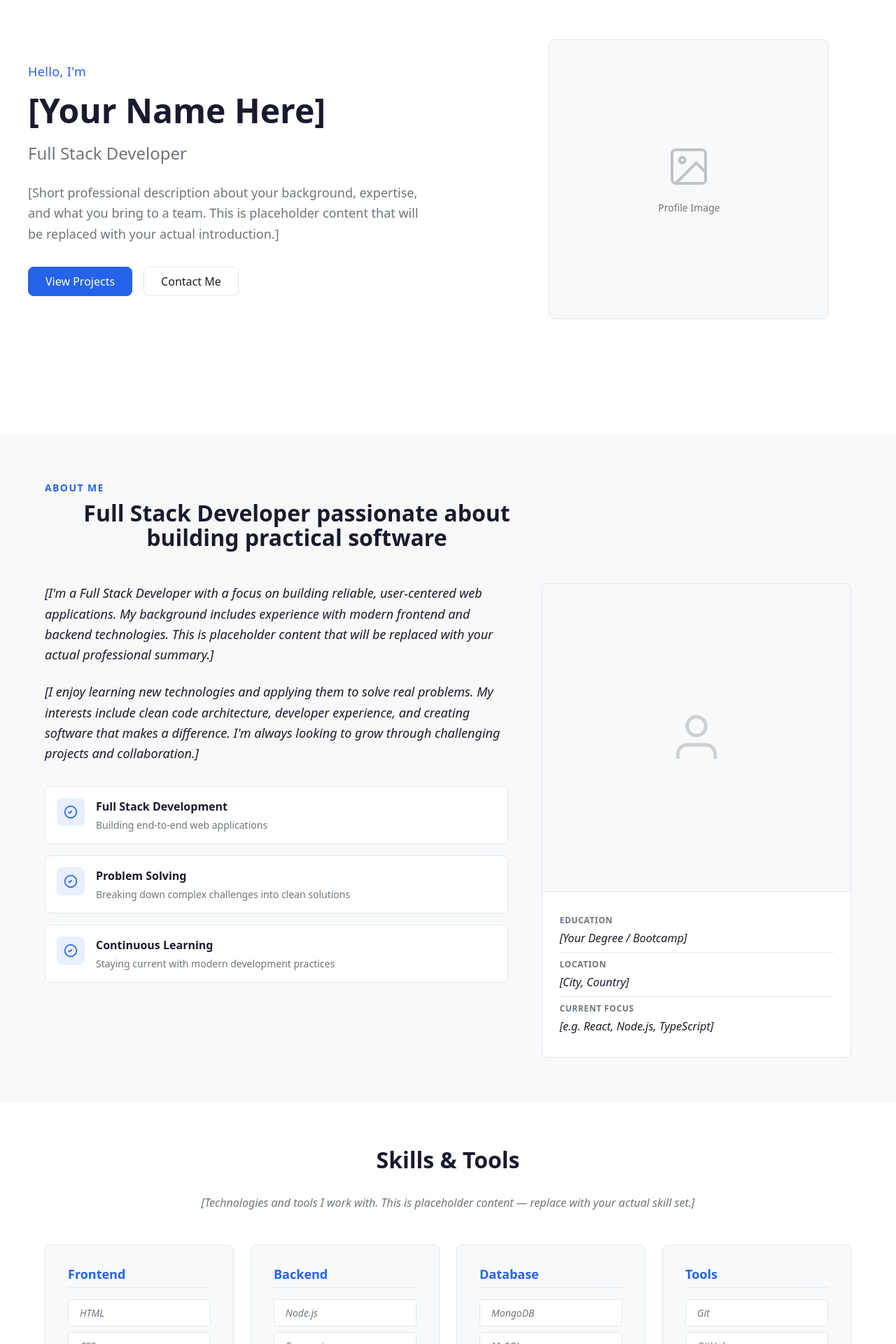
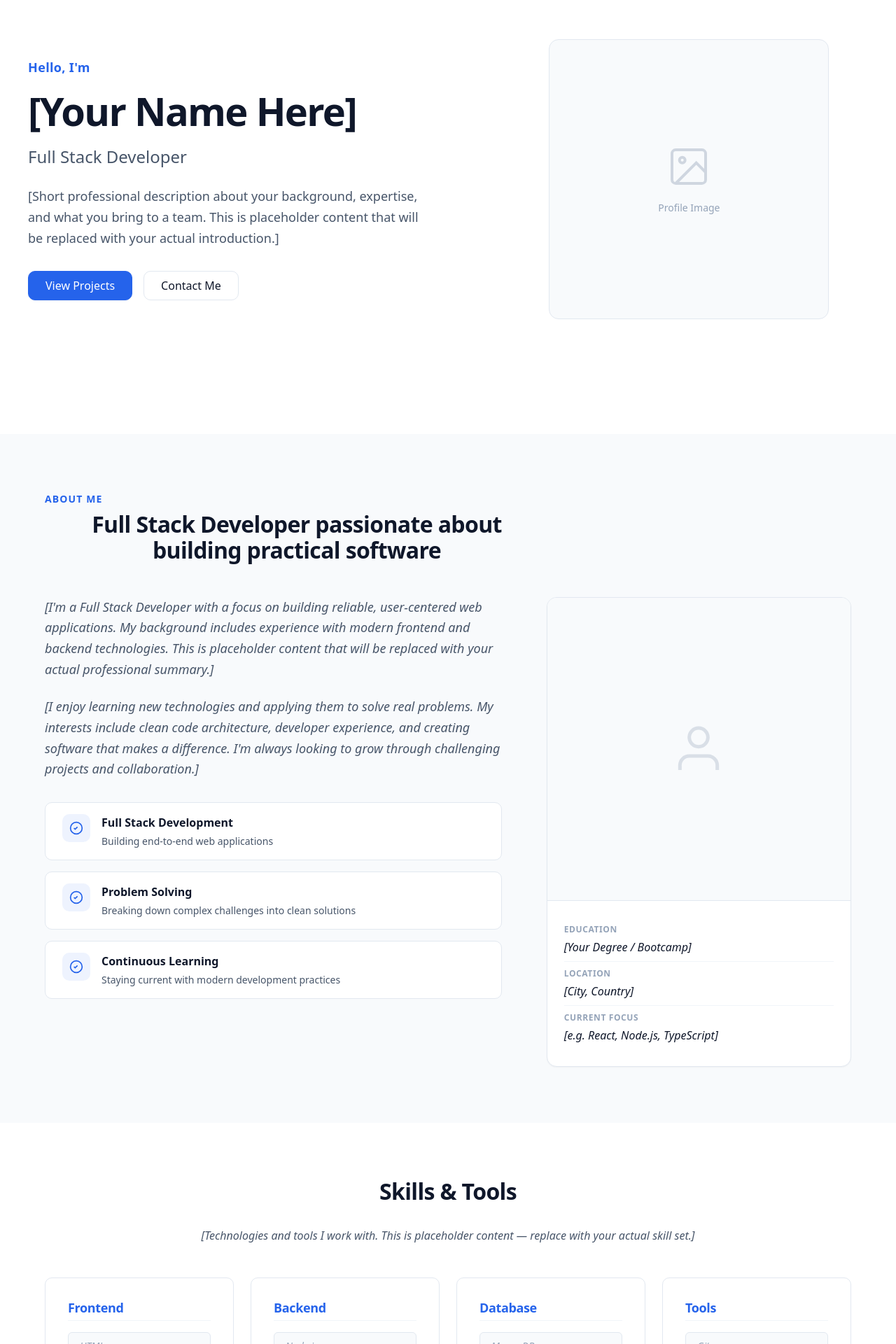
Before and after one commit to deepak251817-collab/full-stack-developer-portfolio, a React (Vite) app: page / in a window 1280 px wide. Shown: the part 180-2100 px from the top of the page at 70% size. Built offline with nearby package versions, Linux system fonts and the light colour scheme.

Commit message:
feat: initialize global CSS variables and scaffold portfolio component structure

```diff
--- a/src/components/About.jsx
+++ b/src/components/About.jsx
@@ -12,7 +12,7 @@ function About() {
   ]
 
   return (
-    <section id="about" className="about" aria-labelledby="about-heading">
+    <section id="about" className="about fade-in" aria-labelledby="about-heading">
       <div className="section-container">
         <div className="about-header">
           <p className="section-label">About Me</p>
--- a/src/components/Contact.jsx
+++ b/src/components/Contact.jsx
@@ -105,7 +105,7 @@ function Contact() {
 
   if (isSuccess) {
     return (
-      <section id="contact" className="contact" aria-labelledby="contact-heading">
+<section id="contact" className="contact fade-in" aria-labelledby="contact-heading">
         <div className="section-container">
           <div className="contact-header">
             <p className="section-label">Contact</p>
--- a/src/components/Projects.jsx
+++ b/src/components/Projects.jsx
@@ -100,7 +100,7 @@ function ProjectCard({ project }) {
 
 function Projects() {
   return (
-    <section id="projects" className="projects" aria-labelledby="projects-heading">
+    <section id="projects" className="projects fade-in" aria-labelledby="projects-heading">
       <div className="section-container">
         <div className="projects-header">
           <p className="section-label">Projects</p>
--- a/src/components/Skills.jsx
+++ b/src/components/Skills.jsx
@@ -19,7 +19,7 @@ function Skills() {
   ]
 
   return (
-    <section id="skills" className="skills" aria-labelledby="skills-heading">
+    <section id="skills" className="skills fade-in" aria-labelledby="skills-heading">
       <div className="section-container">
         <div className="skills-header">
           <h2 id="skills-heading" className="section-title">Skills & Tools</h2>
--- a/src/index.css
+++ b/src/index.css
@@ -1,14 +1,21 @@
 :root {
   --color-bg: #ffffff;
-  --color-bg-alt: #f8f9fa;
-  --color-text: #1a1a2e;
-  --color-text-muted: #6c757d;
+  --color-bg-alt: #f8fafc;
+  --color-surface: #ffffff;
+  --color-surface-alt: #f1f5f9;
+  --color-text: #0f172a;
+  --color-text-muted: #475569;
+  --color-text-light: #94a3b8;
   --color-primary: #2563eb;
   --color-primary-hover: #1d4ed8;
+  --color-primary-soft: rgba(37, 99, 235, 0.08);
   --color-secondary: #64748b;
   --color-secondary-hover: #475569;
   --color-border: #e2e8f0;
+  --color-border-light: #f1f5f9;
   --color-focus: #2563eb;
+  --color-error: #ef4444;
+  --color-success: #22c55e;
 
   --font-sans: system-ui, -apple-system, BlinkMacSystemFont, 'Segoe UI', Roboto, sans-serif;
   --font-mono: ui-monospace, SFMono-Regular, 'SF Mono', Menlo, Consolas, monospace;
@@ -20,16 +27,18 @@
   --spacing-xl: 2rem;
   --spacing-2xl: 3rem;
   --spacing-3xl: 4rem;
+  --spacing-4xl: 5rem;
 
   --container-max: 1200px;
   --container-padding: 1.5rem;
 
-  --border-radius: 8px;
-  --border-radius-sm: 4px;
+  --border-radius: 10px;
+  --border-radius-sm: 6px;
+  --border-radius-lg: 14px;
 
-  --shadow-sm: 0 1px 2px rgba(0, 0, 0, 0.05);
-  --shadow-md: 0 4px 6px -1px rgba(0, 0, 0, 0.1), 0 2px 4px -2px rgba(0, 0, 0, 0.1);
-  --shadow-lg: 0 10px 15px -3px rgba(0, 0, 0, 0.1), 0 4px 6px -4px rgba(0, 0, 0, 0.1);
+  --shadow-sm: 0 1px 2px rgba(0, 0, 0, 0.04);
+  --shadow-md: 0 4px 6px -1px rgba(0, 0, 0, 0.06), 0 2px 4px -2px rgba(0, 0, 0, 0.04);
+  --shadow-lg: 0 10px 15px -3px rgba(0, 0, 0, 0.08), 0 4px 6px -4px rgba(0, 0, 0, 0.04);
 
   --transition-fast: 150ms ease;
   --transition-normal: 250ms ease;
@@ -41,12 +50,12 @@
   --font-size-xl: 1.25rem;
   --font-size-2xl: 1.5rem;
   --font-size-3xl: 2rem;
-  --font-size-4xl: 2.5rem;
-  --font-size-5xl: 3rem;
+  --font-size-4xl: 2.75rem;
+  --font-size-5xl: 3.5rem;
 
-  --line-height-tight: 1.1;
+  --line-height-tight: 1.15;
   --line-height-normal: 1.5;
-  --line-height-relaxed: 1.625;
+  --line-height-relaxed: 1.65;
 
   --navbar-height: 72px;
   --navbar-height-mobile: 64px;
@@ -56,13 +65,18 @@
   :root {
     --color-bg: #0f172a;
     --color-bg-alt: #1e293b;
+    --color-surface: #1e293b;
+    --color-surface-alt: #273449;
     --color-text: #f1f5f9;
-    --color-text-muted: #94a3b8;
+    --color-text-muted: #cbd5e1;
+    --color-text-light: #94a3b8;
     --color-primary: #3b82f6;
     --color-primary-hover: #60a5fa;
+    --color-primary-soft: rgba(59, 130, 246, 0.12);
     --color-secondary: #94a3b8;
     --color-secondary-hover: #cbd5e1;
     --color-border: #334155;
+    --color-border-light: #1e293b;
     --color-focus: #3b82f6;
   }
 }
@@ -135,6 +149,7 @@ h1, h2, h3, h4, h5, h6 {
   font-weight: 600;
   line-height: var(--line-height-tight);
   color: var(--color-text);
+  letter-spacing: -0.02em;
 }
 
 h1 { font-size: var(--font-size-4xl); }
@@ -146,6 +161,7 @@ h6 { font-size: var(--font-size-base); }
 
 p {
   margin-bottom: var(--spacing-md);
+  color: var(--color-text-muted);
 }
 
 .section-container {
@@ -158,17 +174,20 @@ p {
 .section-title {
   margin-bottom: var(--spacing-xl);
   text-align: center;
+  font-size: var(--font-size-3xl);
+  font-weight: 700;
+  color: var(--color-text);
 }
 
 .placeholder-text {
-  color: var(--color-text-muted);
+  color: var(--color-text-light);
   font-style: italic;
 }
 
 .placeholder-note {
   margin-top: var(--spacing-xl);
   text-align: center;
-  color: var(--color-text-muted);
+  color: var(--color-text-light);
   font-size: var(--font-size-sm);
   font-style: italic;
 }
@@ -184,6 +203,7 @@ p {
   border-radius: var(--border-radius);
   transition: all var(--transition-fast);
   white-space: nowrap;
+  gap: var(--spacing-xs);
 }
 
 .btn:focus-visible {
@@ -195,12 +215,18 @@ p {
   background-color: var(--color-primary);
   color: #ffffff;
   border: 1px solid var(--color-primary);
+  box-shadow: var(--shadow-sm);
 }
 
 .btn-primary:hover {
   background-color: var(--color-primary-hover);
   border-color: var(--color-primary-hover);
-  color: #ffffff;
+  transform: translateY(-1px);
+  box-shadow: var(--shadow-md);
+}
+
+.btn-primary:active {
+  transform: translateY(0);
 }
 
 .btn-secondary {
@@ -212,6 +238,11 @@ p {
 .btn-secondary:hover {
   background-color: var(--color-bg-alt);
   border-color: var(--color-text-muted);
+  color: var(--color-text);
+}
+
+.btn-secondary:active {
+  transform: translateY(0);
 }
 
 .navbar {
@@ -227,10 +258,10 @@ p {
 }
 
 .navbar-scrolled {
-  background-color: rgba(var(--color-bg-rgb, 255, 255, 255), 0.95);
-  backdrop-filter: blur(8px);
+  background-color: rgba(var(--color-bg-rgb, 255, 255, 255), 0.92);
+  backdrop-filter: blur(12px);
   box-shadow: var(--shadow-sm);
-  border-bottom-color: var(--color-border);
+  border-bottom-color: var(--color-border-light);
 }
 
 @media (prefers-color-scheme: dark) {
@@ -238,7 +269,7 @@ p {
     --color-bg-rgb: 15, 23, 42;
   }
   .navbar-scrolled {
-    background-color: rgba(var(--color-bg-rgb), 0.95);
+    background-color: rgba(var(--color-bg-rgb), 0.92);
   }
 }
 
@@ -258,6 +289,12 @@ p {
   color: var(--color-text);
   text-decoration: none;
   flex-shrink: 0;
+  letter-spacing: -0.02em;
+  transition: color var(--transition-fast);
+}
+
+.navbar-brand:hover {
+  color: var(--color-primary);
 }
 
 .navbar-desktop {
@@ -280,12 +317,13 @@ p {
   border-radius: var(--border-radius-sm);
   transition: color var(--transition-fast), background-color var(--transition-fast);
   white-space: nowrap;
+  position: relative;
 }
 
 .navbar-link:hover,
 .navbar-link:focus-visible {
   color: var(--color-primary);
-  background-color: var(--color-primary-bg, rgba(37, 99, 235, 0.1));
+  background-color: var(--color-primary-soft);
 }
 
 .navbar-cta {
@@ -407,7 +445,7 @@ p {
   min-height: 100vh;
   display: flex;
   align-items: center;
-  padding: calc(var(--spacing-3xl) + var(--navbar-height)) var(--container-padding) var(--spacing-3xl);
+  padding: calc(var(--spacing-4xl) + var(--navbar-height)) var(--container-padding) var(--spacing-4xl);
 }
 
 .hero-container {
@@ -428,7 +466,7 @@ p {
 .hero-greeting {
   display: inline-block;
   font-size: var(--font-size-lg);
-  font-weight: 500;
+  font-weight: 600;
   color: var(--color-primary);
   margin-bottom: var(--spacing-md);
   letter-spacing: 0.02em;
@@ -439,6 +477,8 @@ p {
   font-weight: 700;
   margin-bottom: var(--spacing-md);
   line-height: var(--line-height-tight);
+  color: var(--color-text);
+  letter-spacing: -0.03em;
 }
 
 .hero-title {
@@ -473,13 +513,13 @@ p {
   margin: 0 auto;
   background-color: var(--color-bg-alt);
   border: 1px solid var(--color-border);
-  border-radius: var(--border-radius);
+  border-radius: var(--border-radius-lg);
   display: flex;
   flex-direction: column;
   align-items: center;
   justify-content: center;
   gap: var(--spacing-md);
-  color: var(--color-text-muted);
+  color: var(--color-text-light);
 }
 
 .hero-placeholder-icon {
@@ -539,12 +579,12 @@ p {
   font-weight: 600;
   color: var(--color-primary);
   text-transform: uppercase;
-  letter-spacing: 0.1em;
+  letter-spacing: 0.08em;
   margin-bottom: var(--spacing-sm);
 }
 
 .about {
-  padding: var(--spacing-3xl) 0;
+  padding: var(--spacing-4xl) 0;
   background-color: var(--color-bg-alt);
 }
 
@@ -557,7 +597,7 @@ p {
 .about-grid {
   display: grid;
   grid-template-columns: 1fr;
-  gap: var(--spacing-2xl);
+  gap: var(--spacing-3xl);
   align-items: start;
 }
 
@@ -568,7 +608,7 @@ p {
 .about-paragraph {
   font-size: var(--font-size-lg);
   line-height: var(--line-height-relaxed);
-  color: var(--color-text);
+  color: var(--color-text-muted);
   margin-bottom: var(--spacing-lg);
 }
 
@@ -580,13 +620,14 @@ p {
   display: flex;
   flex-direction: column;
   gap: var(--spacing-md);
+  margin-top: var(--spacing-xl);
 }
 
 .highlight-item {
   display: flex;
   align-items: flex-start;
   gap: var(--spacing-md);
-  padding: var(--spacing-md);
+  padding: var(--spacing-md) var(--spacing-lg);
   background-color: var(--color-bg);
   border: 1px solid var(--color-border);
   border-radius: var(--border-radius);
@@ -605,7 +646,7 @@ p {
   display: flex;
   align-items: center;
   justify-content: center;
-  background-color: var(--color-primary-bg, rgba(37, 99, 235, 0.1));
+  background-color: var(--color-primary-soft);
   border-radius: var(--border-radius);
   color: var(--color-primary);
 }
@@ -624,6 +665,7 @@ p {
 .highlight-text strong {
   font-size: var(--font-size-base);
   color: var(--color-text);
+  font-weight: 600;
 }
 
 .highlight-text span {
@@ -638,8 +680,9 @@ p {
 .profile-card {
   background-color: var(--color-bg);
   border: 1px solid var(--color-border);
-  border-radius: var(--border-radius);
+  border-radius: var(--border-radius-lg);
   overflow: hidden;
+  box-shadow: var(--shadow-sm);
 }
 
 .profile-placeholder {
@@ -655,7 +698,7 @@ p {
   width: 80px;
   height: 80px;
   opacity: 0.3;
-  color: var(--color-text-muted);
+  color: var(--color-text-light);
 }
 
 .profile-info {
@@ -667,7 +710,7 @@ p {
   flex-direction: column;
   gap: var(--spacing-xs);
   padding: var(--spacing-sm) 0;
-  border-bottom: 1px solid var(--color-border);
+  border-bottom: 1px solid var(--color-border-light);
 }
 
 .profile-info-item:last-child {
@@ -679,7 +722,7 @@ p {
   font-weight: 600;
   text-transform: uppercase;
   letter-spacing: 0.05em;
-  color: var(--color-text-muted);
+  color: var(--color-text-light);
 }
 
 .profile-info-value {
@@ -719,7 +762,8 @@ p {
 }
 
 .skills {
-  padding: var(--spacing-3xl) 0;
+  padding: var(--spacing-4xl) 0;
+  background-color: var(--color-bg);
 }
 
 .skills-header {
@@ -731,6 +775,7 @@ p {
 .skills-subtitle {
   margin-top: var(--spacing-md);
   font-size: var(--font-size-base);
+  color: var(--color-text-muted);
 }
 
 .skills-grid {
@@ -758,7 +803,7 @@ p {
 }
 
 .skill-category {
-  background-color: var(--color-bg-alt);
+  background-color: var(--color-surface);
   padding: var(--spacing-xl);
   border-radius: var(--border-radius);
   border: 1px solid var(--color-border);
@@ -776,7 +821,7 @@ p {
   margin-bottom: var(--spacing-md);
   color: var(--color-primary);
   padding-bottom: var(--spacing-sm);
-  border-bottom: 1px solid var(--color-border);
+  border-bottom: 1px solid var(--color-border-light);
 }
 
 .skill-list {
@@ -787,23 +832,24 @@ p {
 
 .skill-item {
   padding: var(--spacing-sm) var(--spacing-md);
-  background-color: var(--color-bg);
+  background-color: var(--color-bg-alt);
   border: 1px solid var(--color-border);
   border-radius: var(--border-radius-sm);
   font-size: var(--font-size-sm);
   color: var(--color-text);
   font-weight: 500;
-  transition: border-color var(--transition-fast), background-color var(--transition-fast);
+  transition: border-color var(--transition-fast), background-color var(--transition-fast), color var(--transition-fast);
 }
 
 .skill-item:hover {
   border-color: var(--color-primary);
-  background-color: var(--color-primary-bg, rgba(37, 99, 235, 0.05));
+  background-color: var(--color-primary-soft);
+  color: var(--color-primary);
 }
 
 .placeholder-skill {
   font-style: italic;
-  color: var(--color-text-muted);
+  color: var(--color-text-light);
 }
 
 @media (max-width: 768px) {
@@ -817,7 +863,7 @@ p {
 }
 
 .projects {
-  padding: var(--spacing-3xl) 0;
+  padding: var(--spacing-4xl) 0;
   background-color: var(--color-bg-alt);
 }
 
@@ -830,6 +876,7 @@ p {
 .projects-description {
   margin-top: var(--spacing-md);
   font-size: var(--font-size-base);
+  color: var(--color-text-muted);
 }
 
 .projects-grid {
@@ -851,10 +898,16 @@ p {
   }
 }
 
+@media (max-width: 768px) {
+  .projects-grid {
+    grid-template-columns: 1fr;
+  }
+}
+
 .project-card {
-  background-color: var(--color-bg);
+  background-color: var(--color-surface);
   border: 1px solid var(--color-border);
-  border-radius: var(--border-radius);
+  border-radius: var(--border-radius-lg);
   overflow: hidden;
   transition: transform var(--transition-normal), box-shadow var(--transition-normal), border-color var(--transition-normal);
   display: flex;
@@ -891,7 +944,7 @@ p {
   display: flex;
   align-items: center;
   justify-content: center;
-  color: var(--color-text-muted);
+  color: var(--color-text-light);
   opacity: 0.4;
   transition: opacity var(--transition-normal);
 }
@@ -916,6 +969,7 @@ p {
   font-size: var(--font-size-xl);
   margin-bottom: var(--spacing-sm);
   color: var(--color-text);
+  font-weight: 600;
 }
 
 .project-description {
@@ -947,7 +1001,7 @@ p {
 .tech-tag:hover {
   border-color: var(--color-primary);
   color: var(--color-primary);
-  background-color: var(--color-primary-bg, rgba(37, 99, 235, 0.05));
+  background-color: var(--color-primary-soft);
 }
 
 .placeholder-tech {
@@ -1000,7 +1054,7 @@ p {
   cursor: not-allowed;
   background-color: var(--color-bg-alt);
   border-color: var(--color-border);
-  color: var(--color-text-muted);
+  color: var(--color-text-light);
 }
 
 .project-link-secondary {
@@ -1020,7 +1074,7 @@ p {
   cursor: not-allowed;
   background-color: var(--color-bg-alt);
   border-color: var(--color-border);
-  color: var(--color-text-muted);
+  color: var(--color-text-light);
 }
 
 @media (max-width: 768px) {
@@ -1041,7 +1095,8 @@ p {
 }
 
 .contact {
-  padding: var(--spacing-3xl) 0;
+  padding: var(--spacing-4xl) 0;
+  background-color: var(--color-bg);
 }
 
 .contact-header {
@@ -1053,6 +1108,7 @@ p {
 .contact-intro {
   margin-top: var(--spacing-md);
   font-size: var(--font-size-base);
+  color: var(--color-text-muted);
 }
 
 .contact-form {
@@ -1069,6 +1125,7 @@ p {
   margin-bottom: var(--spacing-xs);
   font-weight: 500;
   color: var(--color-text);
+  font-size: var(--font-size-sm);
 }
 
 .form-input,
@@ -1079,7 +1136,7 @@ p {
   font-size: var(--font-size-base);
   line-height: var(--line-height-normal);
   color: var(--color-text);
-  background-color: var(--color-bg);
+  background-color: var(--color-surface);
   border: 1px solid var(--color-border);
   border-radius: var(--border-radius);
   transition: border-color var(--transition-fast), box-shadow var(--transition-fast);
@@ -1094,7 +1151,7 @@ p {
 
 .form-input::placeholder,
 .form-textarea::placeholder {
-  color: var(--color-text-muted);
+  color: var(--color-text-light);
   font-style: italic;
 }
 
@@ -1105,7 +1162,7 @@ p {
 
 .form-input-error,
 .form-textarea-error {
-  border-color: var(--color-error, #ef4444);
+  border-color: var(--color-error);
 }
 
 .form-input-error:focus,
@@ -1116,7 +1173,7 @@ p {
 .form-error {
   margin-top: var(--spacing-xs);
   font-size: var(--font-size-sm);
-  color: var(--color-error, #ef4444);
+  color: var(--color-error);
 }
 
 .form-submit {
@@ -1130,9 +1187,10 @@ p {
   margin: 0 auto;
   padding: var(--spacing-2xl);
   text-align: center;
-  background-color: var(--color-bg-alt);
+  background-color: var(--color-surface);
   border: 1px solid var(--color-border);
-  border-radius: var(--border-radius);
+  border-radius: var(--border-radius-lg);
+  box-shadow: var(--shadow-sm);
 }
 
 .success-icon {
@@ -1142,7 +1200,7 @@ p {
   width: 64px;
   height: 64px;
   margin: 0 auto var(--spacing-lg);
-  background-color: var(--color-primary-bg, rgba(37, 99, 235, 0.1));
+  background-color: var(--color-primary-soft);
   border-radius: 50%;
   color: var(--color-primary);
 }
@@ -1156,16 +1214,19 @@ p {
   font-size: var(--font-size-2xl);
   margin-bottom: var(--spacing-md);
   color: var(--color-text);
+  font-weight: 600;
 }
 
 .success-message {
   font-size: var(--font-size-lg);
-  color: var(--color-text);
+  color: var(--color-text-muted);
   margin-bottom: var(--spacing-md);
 }
 
 .success-note {
   margin-bottom: var(--spacing-xl);
+  color: var(--color-text-light);
+  font-size: var(--font-size-sm);
 }
 
 @media (max-width: 768px) {
@@ -1175,7 +1236,7 @@ p {
 }
 
 .footer {
-  padding: var(--spacing-xl) 0;
+  padding: var(--spacing-3xl) 0;
   background-color: var(--color-bg-alt);
   border-top: 1px solid var(--color-border);
 }
@@ -1189,12 +1250,12 @@ p {
 }
 
 .footer-copyright {
-  color: var(--color-text-muted);
+  color: var(--color-text-light);
   font-size: var(--font-size-sm);
 }
 
 .footer-social-text {
-  color: var(--color-text-muted);
+  color: var(--color-text-light);
   font-size: var(--font-size-sm);
   font-style: italic;
 }
@@ -1365,3 +1426,26 @@ p {
     scroll-behavior: auto !important;
   }
 }
+
+.fade-in {
+  animation: fadeIn 600ms ease-out both;
+}
+
+@keyframes fadeIn {
+  from {
+    opacity: 0;
+    transform: translateY(12px);
+  }
+  to {
+    opacity: 1;
+    transform: translateY(0);
+  }
+}
+
+@media (prefers-reduced-motion: reduce) {
+  .fade-in {
+    animation: none;
+    opacity: 1;
+    transform: none;
+  }
+}
```
